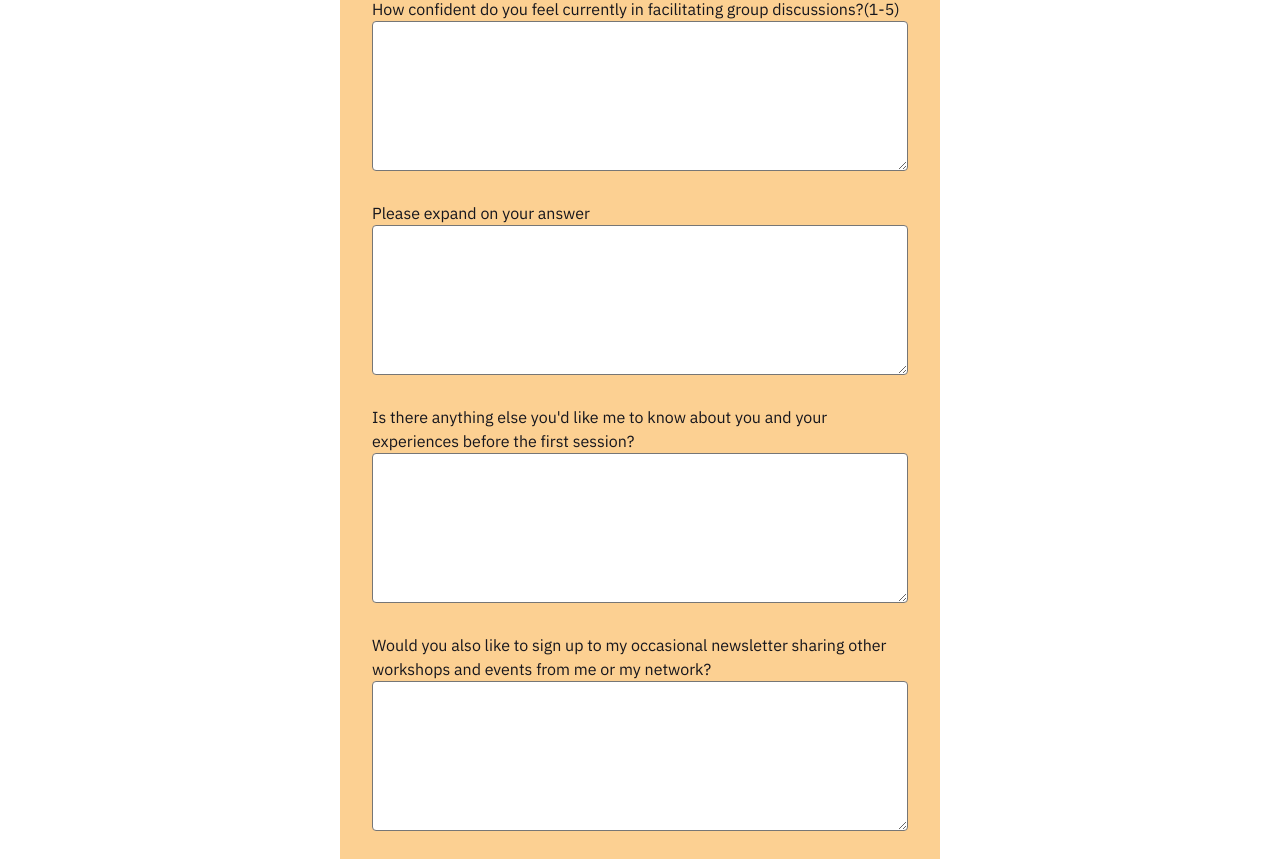
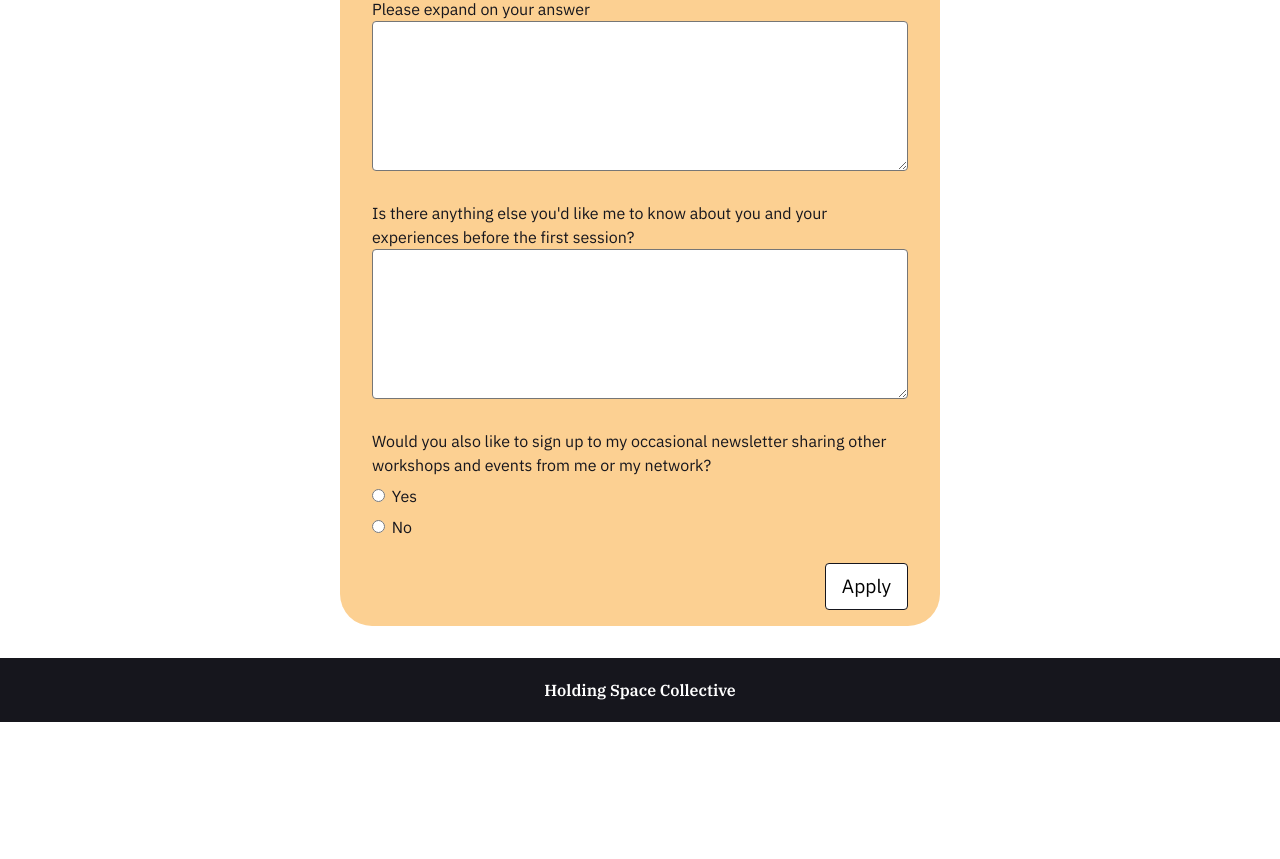
Before and after one commit to cookiewolf/holding-space, a SvelteKit app: page /holding-space-short-series/apply in a window 1280 px wide. Shown: the part 1037-1896 px from the top of the page. After the commit the page ends 1759 px from the top, so only its background shows below. Built offline with nearby package versions, Linux system fonts and the light colour scheme.

Commit message:
Update form fields

```diff
--- a/src/routes/holding-space-short-series/apply/+page.svelte
+++ b/src/routes/holding-space-short-series/apply/+page.svelte
@@ -63,13 +63,6 @@
 			</div>
 
 			<div class="question">
-				<label for="facilitating-confidence">
-					How confident do you feel currently in facilitating group discussions?(1-5)
-				</label>
-				<textarea rows="6" id="facilitating-confidence" name="facilitating-confidence"></textarea>
-			</div>
-
-			<div class="question">
 				<label for="facilitating-confidence-expanded"> Please expand on your answer </label>
 				<textarea
 					rows="6"
@@ -87,11 +80,21 @@
 			</div>
 
 			<div class="question">
-				<label for="newsletter"
-					>Would you also like to sign up to my occasional newsletter sharing other workshops and
-					events from me or my network?
-				</label>
-				<textarea rows="6" id="newsletter" name="newsletter"></textarea>
+				<fieldset>
+					<legend
+						>Would you also like to sign up to my occasional newsletter sharing other workshops and
+						events from me or my network?</legend
+					>
+					<label>
+						<input type="radio" name="newsletter" value="Yes" />
+						Yes
+					</label>
+
+					<label>
+						<input type="radio" name="newsletter" value="No" />
+						No
+					</label>
+				</fieldset>
 			</div>
 
 			<button type="submit">Apply</button>
```
Also changed, not shown: src/lib/assets/favicon.svg.
